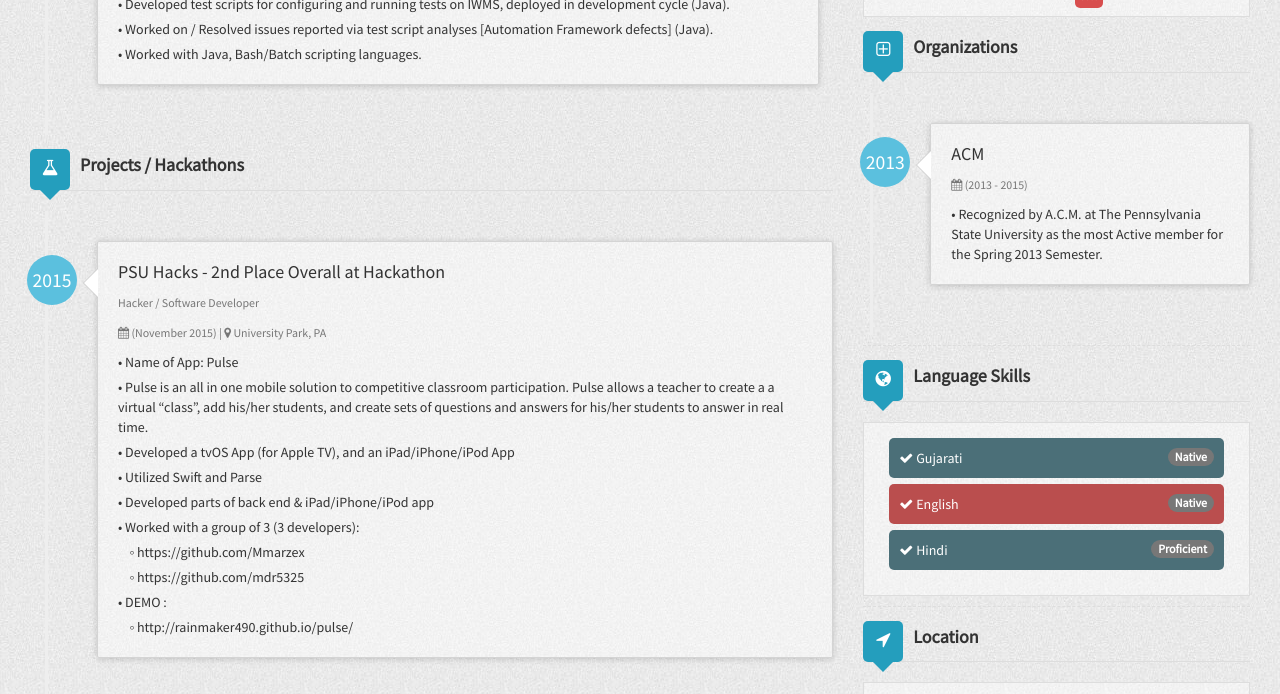
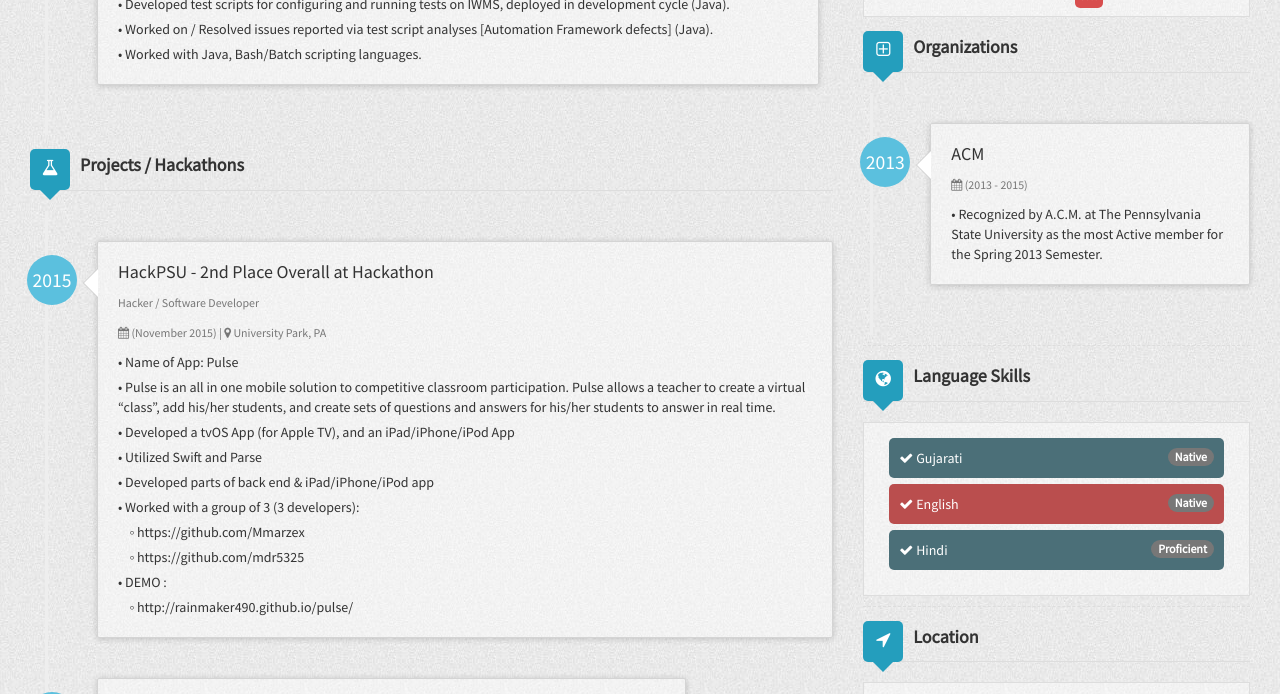
Before and after one commit to rainmaker490/rainmaker490.github.io, a Jekyll site: the page built from index.html, in a window 1280 px wide and 900 px high, scrolled down 1237 px, cut to the strip 0-694 px from the top of the window. Built offline with Jekyll 4.4.1, drawn with Linux system fonts in a browser that asks for light colours.

Commit message:
Update grammar and name

```diff
--- a/_config.yml
+++ b/_config.yml
@@ -83,7 +83,7 @@ author:
           caption: '•  Worked with Java, Bash/Batch scripting languages.'
   projects:
     - project1:
-      company: PSU Hacks - 2nd Place Overall at Hackathon
+      company: HackPSU - 2nd Place Overall at Hackathon
       location: University Park, PA
       title: Hacker / Software Developer
       started: 2015
@@ -92,7 +92,7 @@ author:
         - description1:
           caption:
             - caption: '•  Name of App: Pulse'
-            - caption: '•  Pulse is an all in one mobile solution to competitive classroom participation. Pulse allows a teacher to create a a virtual “class”, add his/her students, and create sets of questions and answers for his/her students to answer in real time. '
+            - caption: '•  Pulse is an all in one mobile solution to competitive classroom participation. Pulse allows a teacher to create a virtual “class”, add his/her students, and create sets of questions and answers for his/her students to answer in real time. '
         - description3:
           caption:
             - caption: '•  Developed a tvOS App (for Apple TV), and an iPad/iPhone/iPod App'
```
